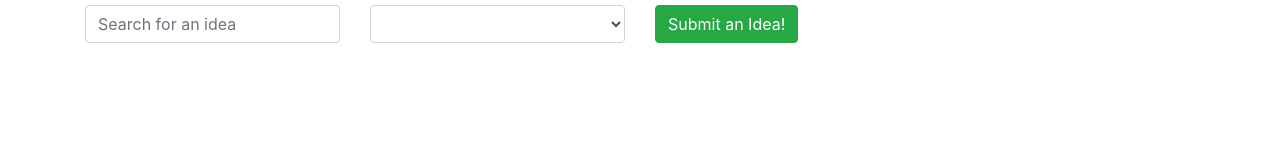
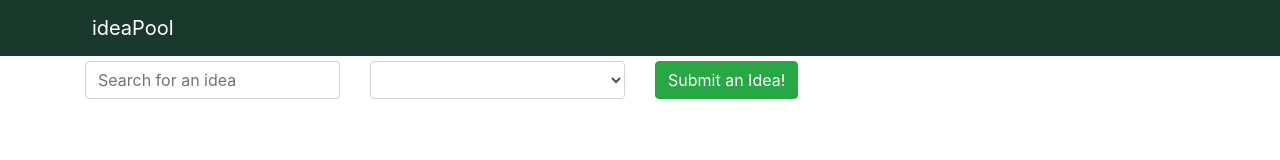
Before and after one commit to LadJignesh/ideaPool-server, a website: page frontend/index.html in a window 1280 px wide. Drawn offline with nearby package versions, Linux system fonts and the light colour scheme; some packages are replaced by stand-ins of ours; no server answers.

Commit message:
added nav

```diff
--- a/frontend/index.html
+++ b/frontend/index.html
@@ -16,6 +16,7 @@
 </head>
 
 <body>
+  <header ng-include="'header.html'"></header>
   <main ng-view class="container-fluid"></main>
 </body>
 
```
